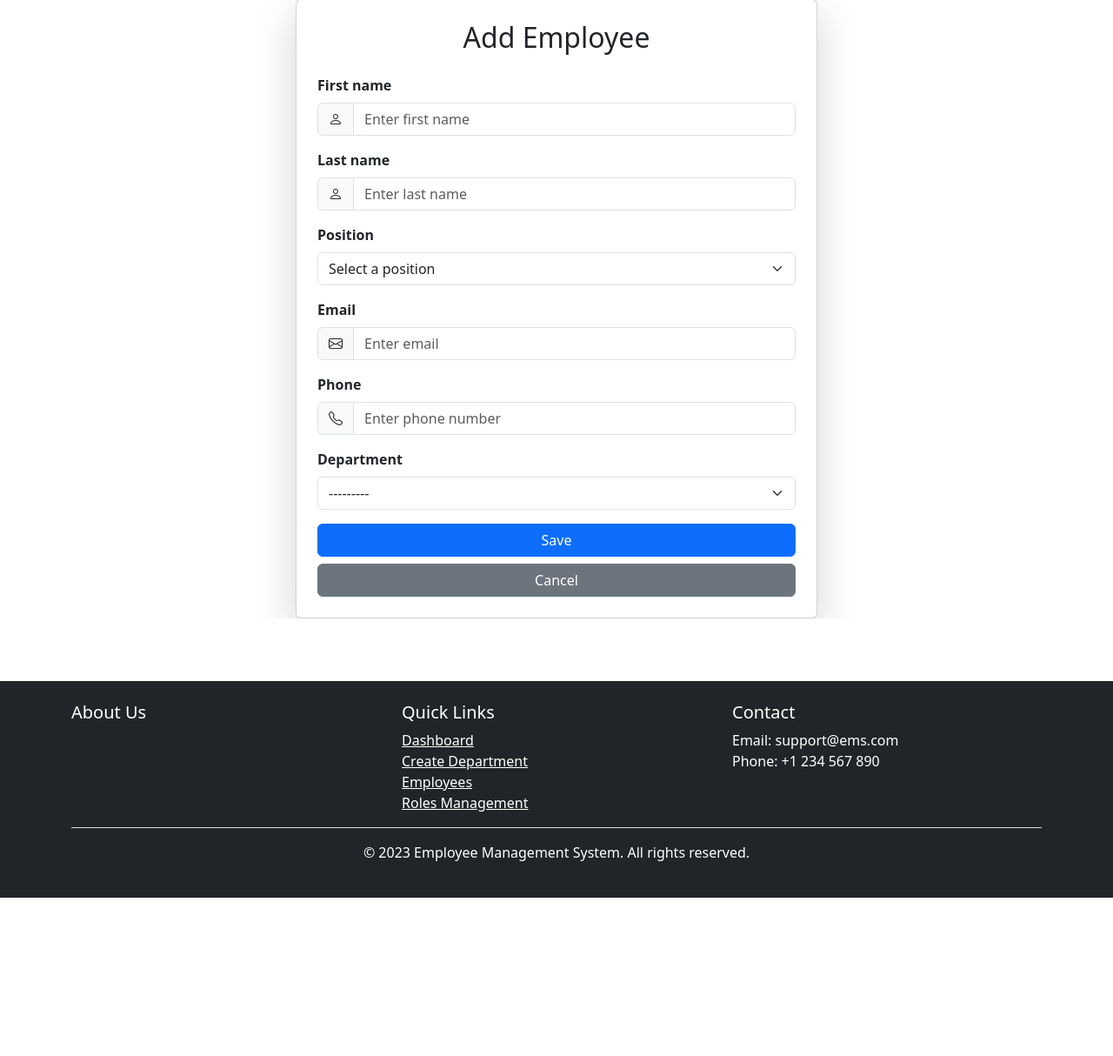
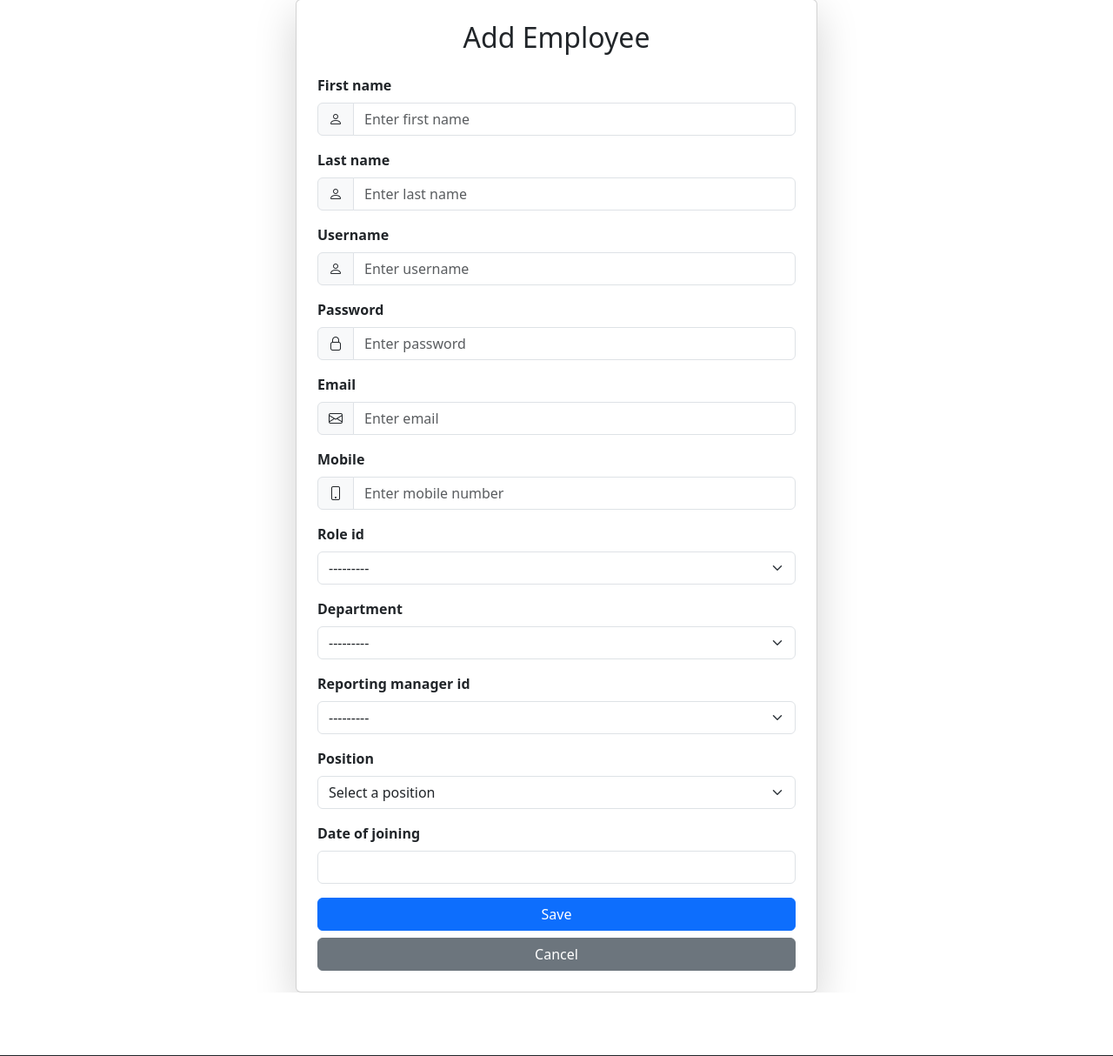
Before and after one commit to Sameer9612/authentication, a Django app: page /employees/create/ in a window 1280 px wide; the page is wider, and only the part inside the window is pictured. Shown: the part 167-1381 px from the top of that part at 87% size. Before the commit the page ends 1199 px from the top of that part, so only its background shows below. Run offline with Django 5.2, Linux system fonts and the light colour scheme; a user stored in the database is signed in; data comes from the database, SQL or seed files in the repository; some libraries are stand-ins or nearby versions.

Commit message:
employee management

```diff
--- a/app/admin.py
+++ b/app/admin.py
@@ -18,8 +18,8 @@
 
 @admin.register(Employee)
 class EmployeeAdmin(admin.ModelAdmin):
-    list_display = ('emp_id', 'full_name', 'department', 'status', 'created_at', 'updated_at')
-    list_filter = ('department', 'status')
+    list_display = ('employee_id', 'full_name', 'department', 'created_at', 'updated_at')
+    list_filter = ('department',)
     search_fields = ('first_name', 'last_name')
     ordering = ('last_name', 'first_name')
     readonly_fields = ('created_at', 'updated_at')
--- a/app/forms.py
+++ b/app/forms.py
@@ -46,6 +46,10 @@
         }
 
 class EmployeeForm(forms.ModelForm):
+    def __init__(self, *args, **kwargs):
+        super(EmployeeForm, self).__init__(*args, **kwargs)
+        self.fields['reporting_manager_id'].queryset = Employee.objects.all()
+
     POSITION_CHOICES = [
         ('', 'Select a position'),
         ('Accountant', 'Accountant'),
@@ -62,7 +66,27 @@
 
     class Meta:
         model = Employee
-        fields = ['first_name', 'last_name', 'department', 'position', 'email', 'phone']
+        fields = [
+            'first_name',
+            'last_name',
+            'username',
+            'password',
+            'email',
+            'mobile',
+            'department',
+            'role_id',
+            'reporting_manager_id',
+            'date_of_joining'
+        ]
+
+        widgets = {
+            'department': forms.Select(attrs={'class': 'form-control'}),
+            'role_id': forms.Select(attrs={'class': 'form-control'}),
+            'reporting_manager_id': forms.Select(attrs={'class': 'form-control', 'required': False}),
+            'password': forms.PasswordInput(attrs={'class': 'form-control'}),
+            'date_of_joining': forms.DateInput(attrs={'type': 'date', 'class': 'form-control', 'placeholder': 'Select date'}),
+        }
+
 
         widgets = {
             'department': forms.Select(attrs={'class': 'form-control'})
@@ -71,3 +95,4 @@
     def __init__(self, *args, **kwargs):
         super().__init__(*args, **kwargs)
         self.fields['department'].queryset = Department.objects.filter(status=True)
+        self.fields['role_id'].queryset = Role.objects.all()
--- a/app/models.py
+++ b/app/models.py
@@ -47,14 +47,18 @@
         verbose_name_plural = 'Roles'
 
 class Employee(models.Model):
-    emp_id = models.AutoField(primary_key=True)
+    employee_id = models.AutoField(primary_key=True)
     first_name = models.CharField(max_length=100)
+    username = models.CharField(max_length=100, null=True)
+    password = models.CharField(max_length=100, null=True)
     last_name = models.CharField(max_length=100)
+    email = models.CharField(max_length=100, null=True)
+    mobile = models.CharField(max_length=100)
     department = models.ForeignKey(Department, on_delete=models.SET_NULL, null=True)
-    position = models.CharField(max_length=100, null=True, blank=True)
-    email = models.EmailField(max_length=100, null=True, blank=True)
-    phone = models.CharField(max_length=15, null=True, blank=True)
-    status = models.BooleanField(default=True)
+    role_id = models.ForeignKey(Role, on_delete=models.SET_NULL, null=True, related_name='role_employees')
+    reporting_manager_id = models.ForeignKey('self', on_delete=models.SET_NULL, null=True, blank=True, related_name='reporting_employees')
+    position = models.ForeignKey(Role, on_delete=models.SET_NULL, null=True, blank=True)
+    date_of_joining = models.DateField(null=True, blank=True)
     created_at = models.DateTimeField(auto_now_add=True)
     updated_at = models.DateTimeField(auto_now=True)
 
--- a/app/templates/base.html
+++ b/app/templates/base.html
@@ -125,6 +125,26 @@
 
     <script src="https://cdn.jsdelivr.net/npm/bootstrap@5.3.0/dist/js/bootstrap.bundle.min.js"></script>
 
+    <!-- jQuery -->
+    <script src="https://code.jquery.com/jquery-3.6.0.min.js"></script>
+
+
+    <!-- Bootstrap Datepicker CSS -->
+    <link rel="stylesheet" href="https://cdnjs.cloudflare.com/ajax/libs/bootstrap-datepicker/1.9.0/css/bootstrap-datepicker.min.css">
+
+    <!-- Bootstrap Datepicker JS -->
+    <script src="https://cdnjs.cloudflare.com/ajax/libs/bootstrap-datepicker/1.9.0/js/bootstrap-datepicker.min.js"></script>
+
+    <script>
+        $(document).ready(function(){
+            $('#id_date_of_joining').datepicker({
+                format: 'yyyy-mm-dd',
+                autoclose: true
+            });
+        });
+    </script>
+
+
     <!-- Footer -->
     <footer class="bg-dark text-white mt-5">
         <div class="container py-4">
--- a/app/templates/employees/form.html
+++ b/app/templates/employees/form.html
@@ -28,9 +28,21 @@
             </div>
 
             <div class="mb-3">
-                <label class="form-label fw-bold">{{ form.position.label }}</label>
-                {{ form.position|add_class:"form-select" }}
-                <div class="text-danger">{{ form.position.errors }}</div>
+                <label class="form-label fw-bold">{{ form.username.label }}</label>
+                <div class="input-group">
+                    <span class="input-group-text"><i class="bi bi-person"></i></span>
+                    {{ form.username|add_class:"form-control"|attr:"placeholder:Enter username" }}
+                </div>
+                <div class="text-danger">{{ form.username.errors }}</div>
+            </div>
+
+            <div class="mb-3">
+                <label class="form-label fw-bold">{{ form.password.label }}</label>
+                <div class="input-group">
+                    <span class="input-group-text"><i class="bi bi-lock"></i></span>
+                    {{ form.password|add_class:"form-control"|attr:"placeholder:Enter password" }}
+                </div>
+                <div class="text-danger">{{ form.password.errors }}</div>
             </div>
 
             <div class="mb-3">
@@ -43,18 +55,42 @@
             </div>
 
             <div class="mb-3">
-                <label class="form-label fw-bold">{{ form.phone.label }}</label>
+                <label class="form-label fw-bold">{{ form.mobile.label }}</label>
                 <div class="input-group">
-                    <span class="input-group-text"><i class="bi bi-telephone"></i></span>
-                    {{ form.phone|add_class:"form-control"|attr:"placeholder:Enter phone number" }}
+                    <span class="input-group-text"><i class="bi bi-phone"></i></span>
+                    {{ form.mobile|add_class:"form-control"|attr:"placeholder:Enter mobile number" }}
                 </div>
-                <div class="text-danger">{{ form.phone.errors }}</div>
+                <div class="text-danger">{{ form.mobile.errors }}</div>
+            </div>
+
+            <div class="mb-3">
+                <label class="form-label fw-bold">{{ form.role_id.label }}</label>
+                {{ form.role_id|add_class:"form-select" }}
+                <div class="text-danger">{{ form.role_id.errors }}</div>
             </div>
 
             <div class="mb-3">
                 <label class="form-label fw-bold">{{ form.department.label }}</label>
                 {{ form.department|add_class:"form-select" }}
                 <div class="text-danger">{{ form.department.errors }}</div>
+            </div>
+
+            <div class="mb-3">
+                <label class="form-label fw-bold">{{ form.reporting_manager_id.label }}</label>
+                {{ form.reporting_manager_id|add_class:"form-select" }}
+                <div class="text-danger">{{ form.reporting_manager_id.errors }}</div>
+            </div>
+
+            <div class="mb-3">
+                <label class="form-label fw-bold">{{ form.position.label }}</label>
+                {{ form.position|add_class:"form-select" }}
+                <div class="text-danger">{{ form.position.errors }}</div>
+            </div>
+
+            <div class="mb-3">
+                <label class="form-label fw-bold">{{ form.date_of_joining.label }}</label>
+                {{ form.date_of_joining|add_class:"form-control" }}
+                <div class="text-danger">{{ form.date_of_joining.errors }}</div>
             </div>
 
             <div class="d-grid gap-2">
--- a/app/views.py
+++ b/app/views.py
@@ -126,7 +126,7 @@
 @user_passes_test(is_admin)
 def reassign_employees(request, dept_id):
     department = get_object_or_404(Department, dept_id=dept_id)
-    employees = Employee.objects.filter(department=department, status=True)
+    employees = Employee.objects.filter(department=department)
 
     if request.method == 'POST':
         new_department_id = request.POST.get('new_department')
@@ -210,7 +210,8 @@
 @login_required
 @user_passes_test(is_admin)
 def employee_dashboard(request):
-    employees = Employee.objects.filter(status=True)
+    employees = Employee.objects.all()
+
     return render(request, 'employees/dashboard.html', {'employees': employees})
 
 @login_required
@@ -222,14 +223,20 @@
             form.save()
             messages.success(request, 'Employee created successfully!')
             return redirect('employee_dashboard')
+        else:
+
+            for field, errors in form.errors.items():
+                for error in errors:
+                    print(f"Error in {field}: {error}")
     else:
         form = EmployeeForm()
+
     return render(request, 'employees/form.html', {'form': form})
 
 @login_required
 @user_passes_test(is_admin)
 def update_employee(request, emp_id):
-    employee = get_object_or_404(Employee, emp_id=emp_id)
+    employee = get_object_or_404(Employee, employee_id=emp_id)
     if request.method == 'POST':
         form = EmployeeForm(request.POST, instance=employee)
         if form.is_valid():
@@ -243,11 +250,10 @@
 @login_required
 @user_passes_test(is_admin)
 def delete_employee(request, emp_id):
-    employee = get_object_or_404(Employee, emp_id=emp_id)
+    employee = get_object_or_404(Employee, employee_id=emp_id)
     if request.method == 'POST':
-        employee.status = False
-        employee.save()
-        messages.success(request, 'Employee deactivated successfully!')
+        employee.delete()
+        messages.success(request, 'Employee deleted successfully!')
         return redirect('employee_dashboard')
     return render(request, 'employees/confirm_delete.html', {'employee': employee})
 
@@ -256,7 +262,7 @@
 def view_department_employees(request, dept_id):
     """View employees in a specific department"""
     department = get_object_or_404(Department, dept_id=dept_id)
-    employees = Employee.objects.filter(department=department, status=True)
+    employees = Employee.objects.filter(department=department)
 
     return render(request, 'departments/view_employees.html', {
         'department': department,
```
Also changed, not shown: app/templates/departments/view_employees.html (+19 -8 lines), app/templates/employees/dashboard.html (+53 -24 lines), app/migrations/0002_employee.py, app/migrations/0007_auto_20250315_1813.py (added), app/migrations/0008_remove_employee_phone_remove_employee_position_and_more.py (added), app/migrations/0009_alter_employee_email.py (added), app/migrations/0010_employee_position_and_more.py (added), db.sqlite3.
